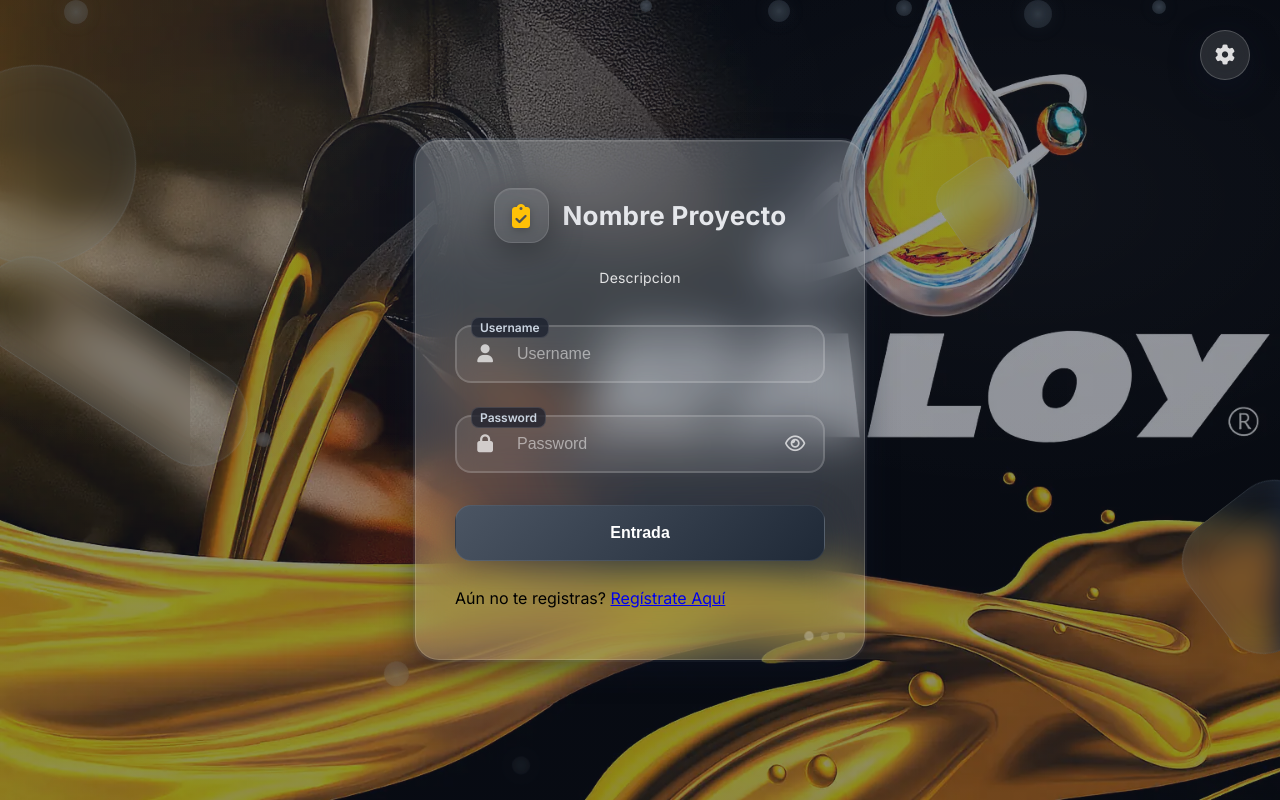
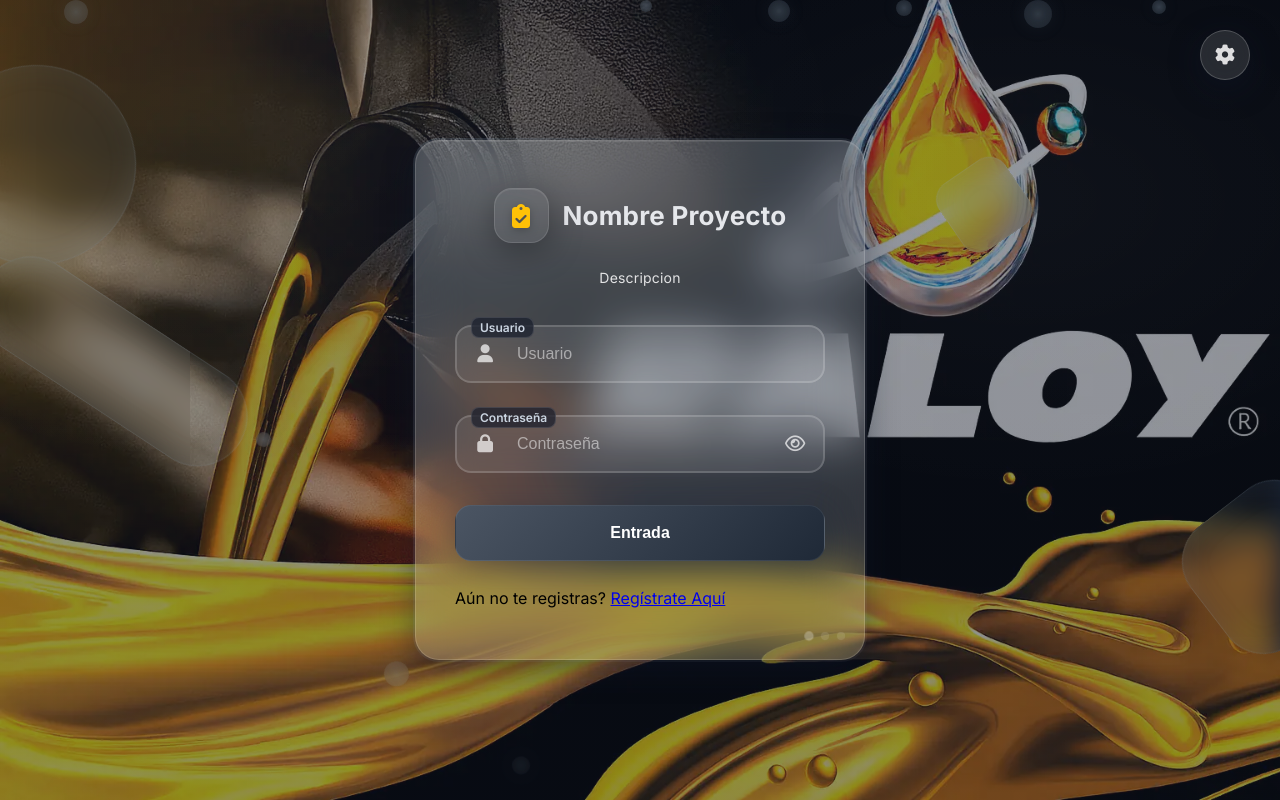
Before and after one commit to CarlosRaloy/fast_dev, a Django app: page /login/ in a window 1280 px wide; the page is wider, and only the part inside the window is pictured. Run offline with Django 4.2, Linux system fonts and the light colour scheme.

Commit message:
Changes names in spanish in login

```diff
--- a/templates/users/login.html
+++ b/templates/users/login.html
@@ -76,10 +76,10 @@
     <form method="POST" action="{% url 'users:login' %}">
         {% csrf_token %}
         <div class="form-group">
-            <input class="form-control" type="text" placeholder="Username" name="username"/>
+            <input class="form-control" type="text" placeholder="Usuario" name="username"/>
         </div>
         <div class="form-group">
-            <input class="form-control" type="password" placeholder="Password" name="password"/>
+            <input class="form-control" type="password" placeholder="Contraseña" name="password"/>
         </div>
         <button type="submit" class="btn btn-dark btn-block">Entrada</button>
     </form>
```
